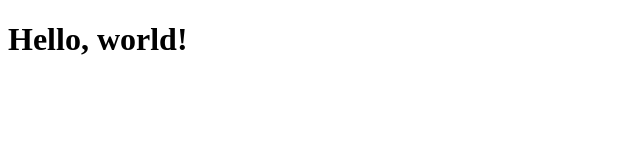
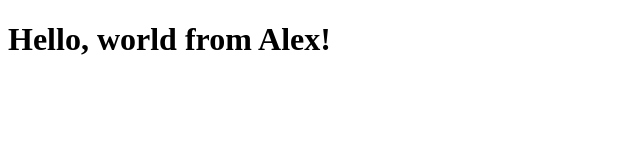
Before and after one commit to Allen-ISD-Computer-Science/REPO_NASA_NextGenWebsite_2024, a plain HTML site: page www/index.html in a window 1280 px wide. Shown: the whole page, without its empty margins (0-640 px from the left). Drawn offline with Linux system fonts and the light colour scheme.

Commit message:
Add test for Hello World!

```diff
--- a/www/index.html
+++ b/www/index.html
@@ -4,6 +4,6 @@
     <title>This is a test</title>
   </head>
   <body>
-    <h1> Hello, world!</h1>
+    <h1> Hello, world from Alex!</h1>
   </body>
 </html>
```
